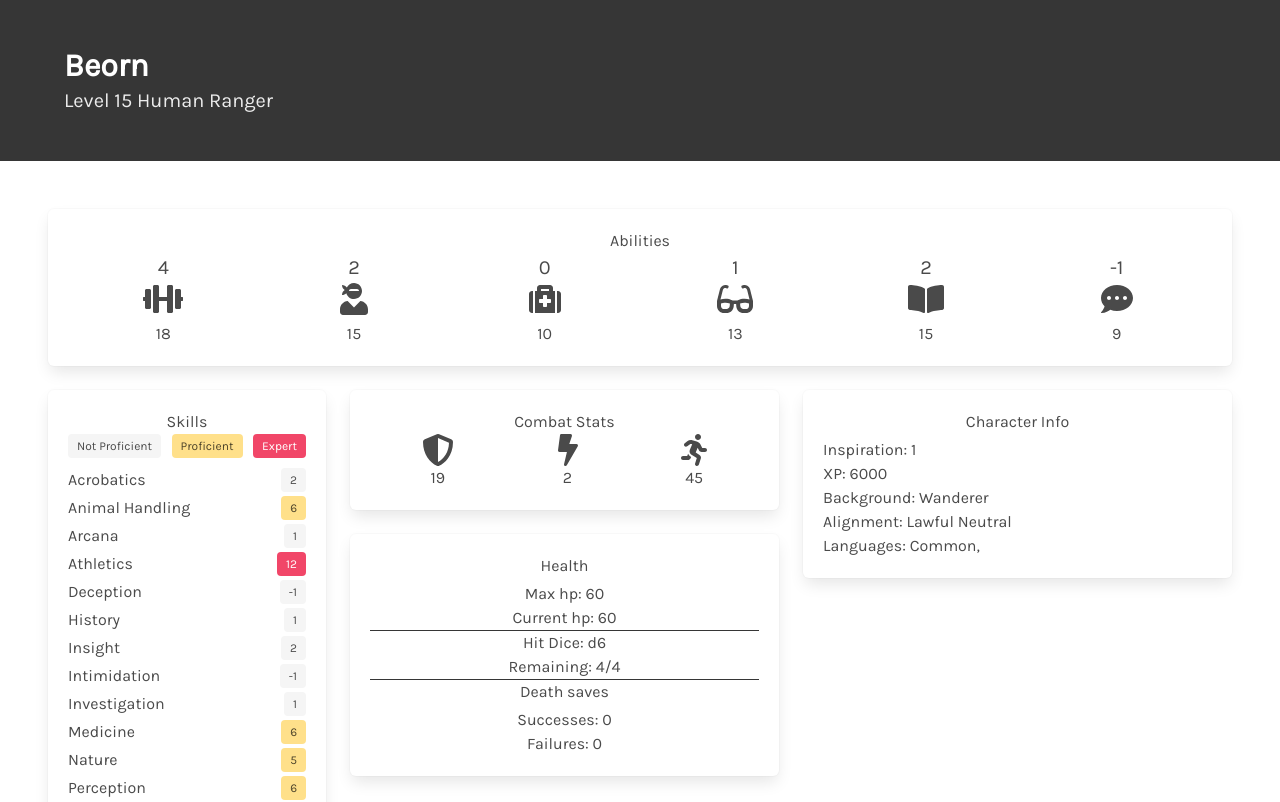
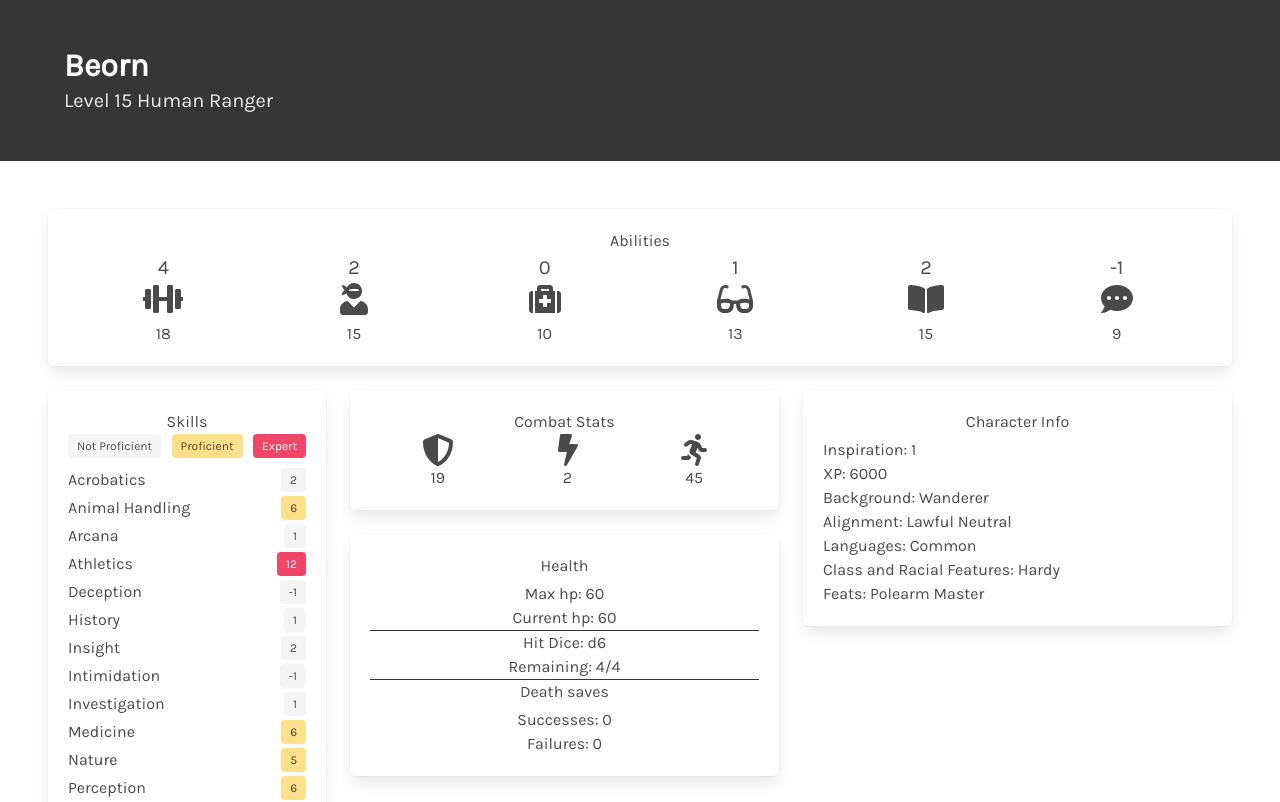
Before and after one commit to micaminoff/simple_charsheet, a React (Create React App) app in the folder frontend/: page / in a window 1280 px wide. Shown: the top 802 px of the page. Built offline with nearby package versions, Linux system fonts and the light colour scheme; the HTML template or start-up script is replaced by a standard one.

Commit message:
Replace optional attributes with default parameter values

```diff
--- a/frontend/src/App.tsx
+++ b/frontend/src/App.tsx
@@ -25,7 +25,15 @@ const App = () => (
           <HealthBox hp={hero.hp} hit_dice={hero.hit_dice} death_saves={hero.death_saves}/>
         </div>
         <div className='column'>
-          <CharacterInfo inspiration={hero.inspiration} background={hero.background} alignment={hero.alignment} languages={hero.languages} xp={hero.xp}/>
+          <CharacterInfo
+            inspiration={hero.inspiration}
+            background={hero.background}
+            alignment={hero.alignment}
+            languages={hero.languages}
+            xp={hero.xp}
+            features={hero.features}
+            feats={hero.feats}
+          />
         </div>
       </div>
 
--- a/frontend/src/Components/AbilityBox.tsx
+++ b/frontend/src/Components/AbilityBox.tsx
@@ -38,12 +38,10 @@ const render_icon = (ability: string) => {
     );
 }
 
-const AbilityBox = ({ ability_name, ability_val }: Props) => (
+const AbilityBox = ({ ability_name, ability_val = 0 }: Props) => (
     <div className='ability_box level-item has-text-centered'>
         <div className='ability_mod is-size-5 mb-1' title='modifier'>
-            {
-                ability_val ? modifier(ability_val) : 0
-            }
+            {modifier(ability_val)}
         </div>
         <div title={ability_name} className='ability_name'>
             {render_icon(ability_name)}
--- a/frontend/src/Components/AbilityRow.tsx
+++ b/frontend/src/Components/AbilityRow.tsx
@@ -6,7 +6,7 @@ export interface Props {
     abilities: abilities;
 }
 
-const AbilityRow = ({ abilities }: Props) => (
+const AbilityRow = ({ abilities = {str: 0, dex: 0, con: 0, int: 0, wis: 0, cha: 0} }: Props) => (
     <div className='box has-text-centered'>
         Abilities
         <nav className='level atribute_row'>
--- a/frontend/src/Components/CharacterInfo.tsx
+++ b/frontend/src/Components/CharacterInfo.tsx
@@ -1,21 +1,38 @@
 import React from 'react'
 
 export interface Props {
-    background?: string;
-    alignment?: string;
-    languages?: string[];
-    xp?: number;
-    inspiration?: number;
+    background: string;
+    alignment: string;
+    languages: string[];
+    xp: number;
+    inspiration: number;
+    features: string[];
+    feats: string[];
 }
 
-const CharacterInfo = ({inspiration, background, alignment, languages, xp }: Props) => (
+// Places ', ' between items in an array, but not after the last one
+const format_string = (list: string[] = []) => (
+    list.map((l, i) => i < list.length - 1 ? l + ', ' : l)
+);
+
+const CharacterInfo = ({
+        inspiration = 0,
+        background = '',
+        alignment = '',
+        languages = [],
+        xp = 0,
+        features = [],
+        feats = []
+    }: Props) => (
         <div className='box'>
             <p className='has-text-centered mb-1'>Character Info</p>
             <div>Inspiration: {inspiration}</div>
             <div>XP: {xp}</div>
             <div>Background: {background}</div>
             <div>Alignment: {alignment}</div>
-        <div>Languages: {languages?.map(lang => lang + ', ')}</div>
+            <div>Languages: {format_string(languages)}</div>
+            <div>Class and Racial Features: {format_string(features)}</div>
+            <div>Feats: {format_string(feats)}</div>
         </div>
     );
 
--- a/frontend/src/Components/HealthBox.tsx
+++ b/frontend/src/Components/HealthBox.tsx
@@ -7,7 +7,11 @@ export interface Props {
     hit_dice: hit_dice;
 }
 
-const HealthBox = ({ hp, hit_dice, death_saves }: Props) => (
+const HealthBox = ({
+        hp = {current: 0, max: 0 },
+        hit_dice = {dice: '', max: 0, remaining: 0},
+        death_saves = {successes: 0, failures: 0}
+    }: Props) => (
     <div className='health_box box has-text-centered'>
         <p className='mb-1'>Health</p>
         <div className='health_part'>
--- a/frontend/src/Components/SkillBox.tsx
+++ b/frontend/src/Components/SkillBox.tsx
@@ -3,8 +3,8 @@ import { modifier } from '../Functions'
 
 export interface Props {
     skill: string;
-    proficient?: number;
-    ability?: number;
+    proficient: number;
+    ability: number;
     bonus: number;
 }
 
--- a/frontend/src/Components/Skills.tsx
+++ b/frontend/src/Components/Skills.tsx
@@ -5,7 +5,7 @@ import { abilities, proficiencies } from '../Types';
 interface Props {
     proficiencies: proficiencies
     abilities: abilities,
-    proficiency_bonus?: number
+    proficiency_bonus: number
 };
 
 const Skills = ({ proficiencies, abilities, proficiency_bonus = 3 }: Props) => (
--- a/frontend/src/data.json
+++ b/frontend/src/data.json
@@ -60,6 +60,13 @@
             "successes": 0,
             "failures": 0
         },
-        "languages": ["Common"]
+        "languages": ["Common"],
+        "features": ["Hardy"],
+        "feats": ["Polearm Master"],
+        "equipment": ["Plate Armor", "Longsword", "Shield"],
+        "inventory": ["Bag of Holding", "Oil Flask", "100 gp"],
+        "atk_bonus": 4,
+        "dmg_bonus": 4,
+        "dmg_die": "d8"
     }
 ]}
```
Also changed, not shown: frontend/src/Components/Header.tsx (+4 -4 lines), frontend/src/Types.ts (+55 -48 lines), 1 other file (tests, documents, lock files or other folders). Lines whose indentation alone changed are shown as unchanged.
